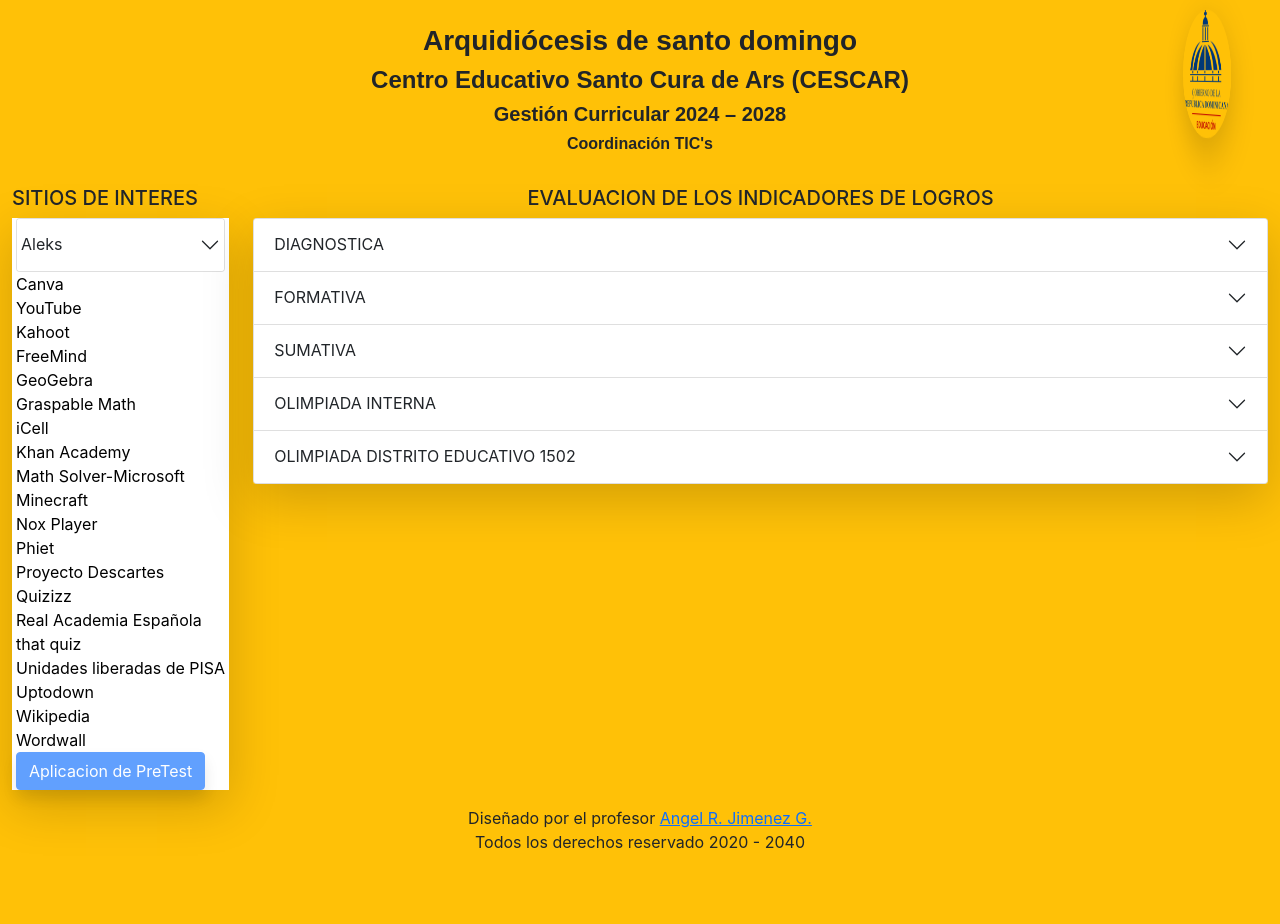
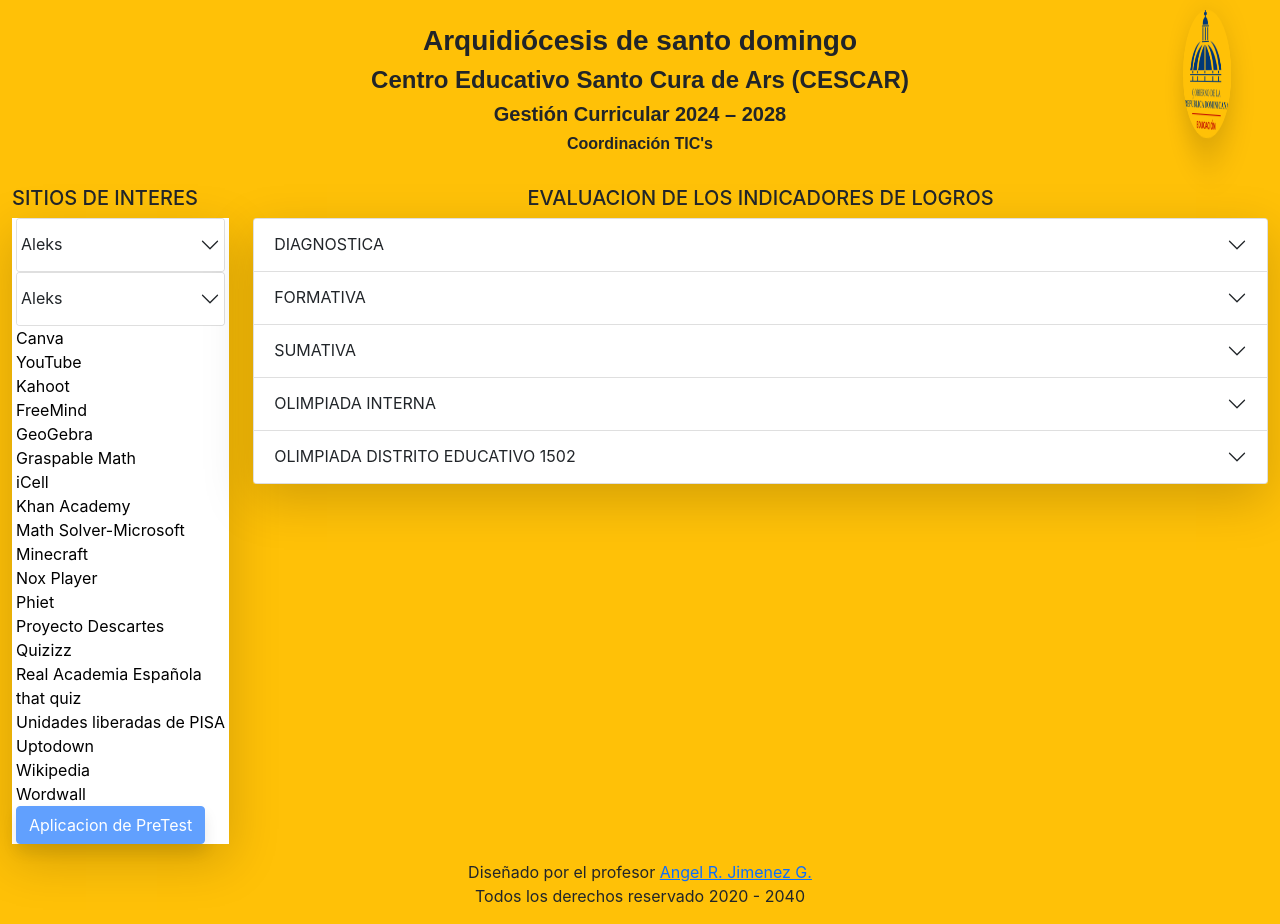
Before and after one commit to cescarsoporte/web, a React (Create React App) app: page / in a window 1280 px wide. Before the commit the page ends 870 px from the top, so only its background shows below. Built offline with nearby package versions, Linux system fonts and the light colour scheme.

Commit message:
Add PISA Link

```diff
--- a/src/components/Sitios.js
+++ b/src/components/Sitios.js
@@ -5,7 +5,8 @@ const Sitios = () => {
             <div className="w-auto">
             <h5>SITIOS DE INTERES</h5>
             <ul className="bg-white px-1 shadow-lg text-start">
-                <li>            <div id="accordion-2" className="accordion" role="tablist">
+
+			 <li>            <div id="accordion-2" className="accordion" role="tablist">
       <div className="accordion-item">
         <h2 className="accordion-header" role="tab">
           <button
@@ -23,6 +24,42 @@ const Sitios = () => {
           className="accordion-collapse collapse item-1"
           role="tabpanel"
           data-bs-parent="#accordion-2"
+        >
+          <div className="">
+                   <ul className="px-1 text-start">
+                    <li><a href="https://proyectodescartes.org/competencias/materiales_didacticos/PISA-REDDescartes-CS601-JS/index.html" target="_blank" title="ALEKS | ¿Cómo funciona?">01 - Piscicultura sostenible.</a></li>
+                    <li><a href="https://proyectodescartes.org/competencias/materiales_didacticos/PISA-REDDescartes-CS637-JS/index.html" target="_blank" title="ALEKS | ¿Cómo funciona una Verificación de Conocimientos?">02 - Investigación sobre las ladera.</a></li>
+                    <li><a href="https://proyectodescartes.org/competencias/materiales_didacticos/PISA-REDDescartes-CS641-JS/index.html" target="_blank" title="Pagina principal de ALEKS">03 - Meteoroides y cráteres</a></li>
+                    <li><a href="https://proyectodescartes.org/competencias/materiales_didacticos/PISA2018-CR548-JS/index.html"  target="_blank" title="Encuesta aleks">04 - Foro sobre aves.</a></li>
+					<li><a href="https://proyectodescartes.org/competencias/materiales_didacticos/PISA2018-CR571-JS/index.html"  target="_blank" title="Encuesta aleks">05 - Las islas Galápagos - Un tesoro natural.</a></li>
+					<li><a href="https://proyectodescartes.org/competencias/materiales_didacticos/PISA-REDDescartes-L1210-JS/index.html"  target="_blank" title="Encuesta aleks">06 - El regalo.</a></li>
+					<li><a href="https://proyectodescartes.org/competencias/materiales_didacticos/PISA-REDDescartes-M1224-JS/index.html"  target="_blank" title="Encuesta aleks">07 - Barcos de vela.</a></li>
+					<li><a href="https://proyectodescartes.org/competencias/materiales_didacticos/PISA-REDDescartes-CM012-JS/index.html"  target="_blank" title="Encuesta aleks">08 - Vallas.</a></li>
+					<li><a href="https://proyectodescartes.org/competencias/materiales_didacticos/PISA-REDDescartes-CM010-JS/index.html"  target="_blank" title="Encuesta aleks">09 - Gráficos.</a></li>
+                   </ul>
+          </div>
+        </div>
+      </div>
+      </div></li>
+
+                <li>            <div id="accordion-3" className="accordion" role="tablist">
+      <div className="accordion-item">
+        <h2 className="accordion-header" role="tab">
+          <button
+            className="accordion-button collapsed px-1"
+            type="button"
+            data-bs-toggle="collapse"
+            data-bs-target="#accordion-3 .item-1"
+            aria-expanded="true"
+            aria-controls="accordion-3 .item-1"
+          >
+            Aleks
+          </button>
+        </h2>
+        <div
+          className="accordion-collapse collapse item-1"
+          role="tabpanel"
+          data-bs-parent="#accordion-3"
         >
           <div className="">
                    <ul className="px-1 text-start">
```
